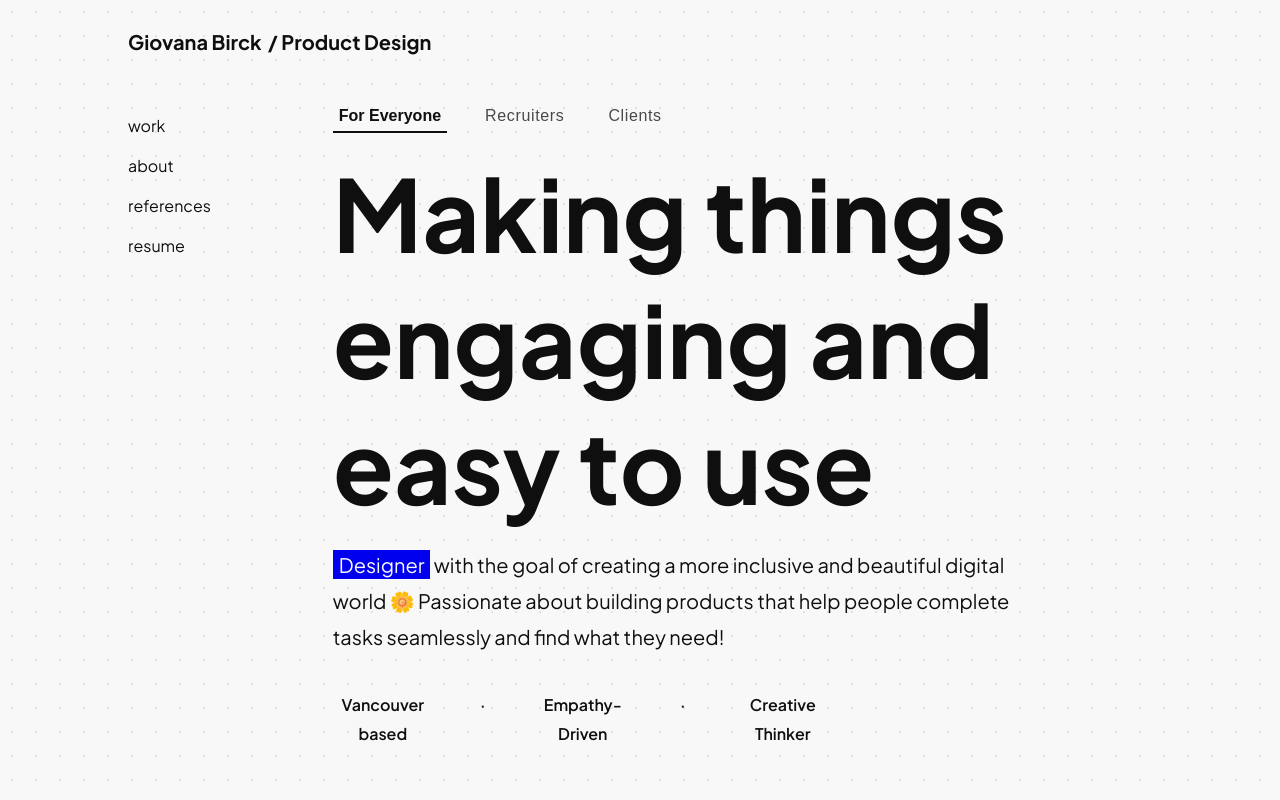
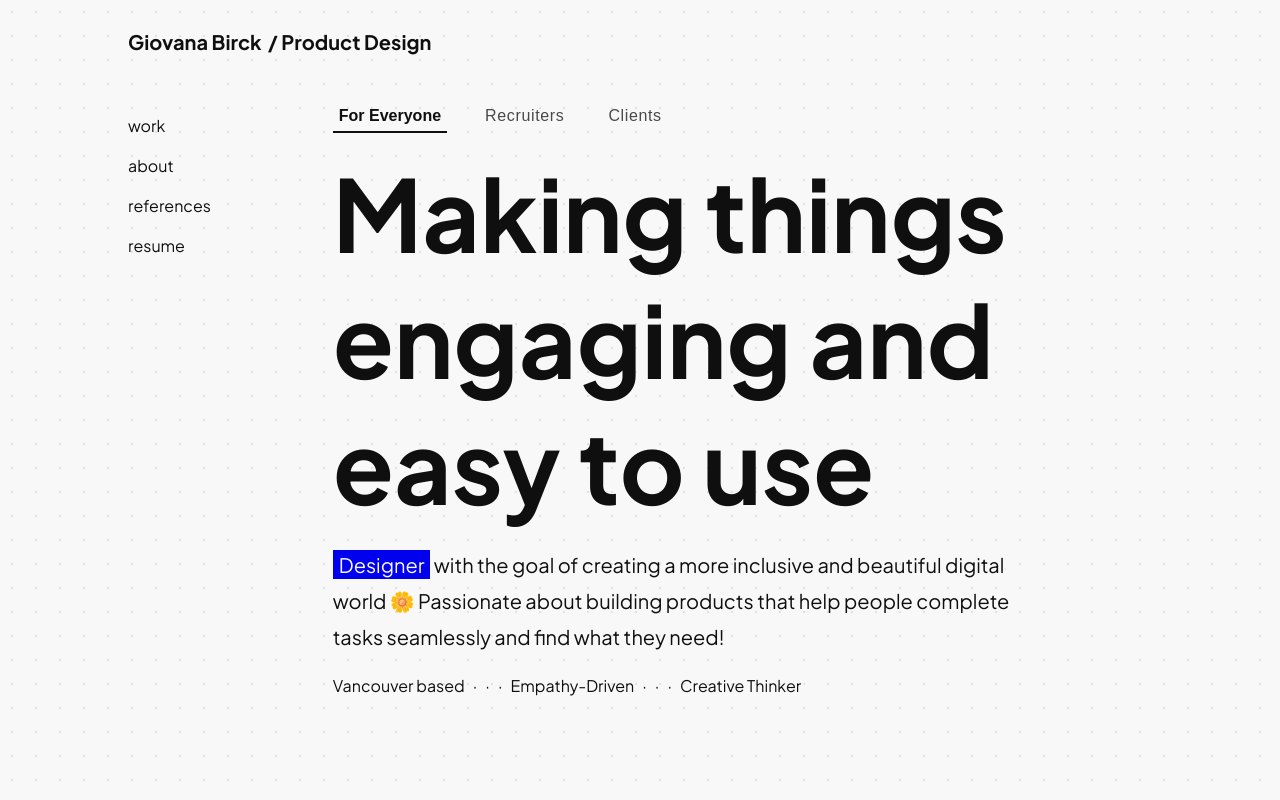
Before and after one commit to giovanabirck/website-test, a React (Create React App) app: page /product-design in a window 1280 px wide. Built offline with nearby package versions, Linux system fonts and the light colour scheme.

Commit message:
fixing list

```diff
--- a/src/pages/product-design/ProductDesign.js
+++ b/src/pages/product-design/ProductDesign.js
@@ -15,13 +15,13 @@ function ProductDesign() {
               digital world 🌼 Passionate about building products that help
               people complete tasks seamlessly and find what they need!
             </p>
-            <div className='bullet_points'>
-              <p>Vancouver based</p>
-              <p>·</p>
-              <p>Empathy-Driven</p>
-              <p>·</p>
-              <p>Creative Thinker</p>
-            </div>
+            <ul className='bullet_points'>
+              <li>Vancouver based</li>
+              <li>·</li>
+              <li>Empathy-Driven</li>
+              <li>·</li>
+              <li>Creative Thinker</li>
+            </ul>
         </div>;
       case 'recruiters':
         return <div className='tab_content'>
--- a/src/pages/product-design/ProductDesign.modules.css
+++ b/src/pages/product-design/ProductDesign.modules.css
@@ -92,7 +92,7 @@
     padding: 0.1em 0.3em 0.1em 0.3em;
 }
 
-.bullet_points {
+/* .bullet_points {
     display: flex;
     flex-direction: row;
     justify-content: flex-start;
@@ -103,4 +103,23 @@
     font-size: 16px;
     font-weight: 600;
     text-align: center;
+} */
+
+.bullet_points {
+    display: flex;
+    gap: 0.5rem;
+    list-style: none;
+    padding: 0;
+    margin-top: 1rem;
+    font-size: 16px;
+    color: #0F0F0F;
 }
+
+.bullet_points li::after {
+    content: '·';
+    margin-left: 0.5rem;
+}
+
+.bullet_points li:last-child::after {
+    content: '';
+}
```
